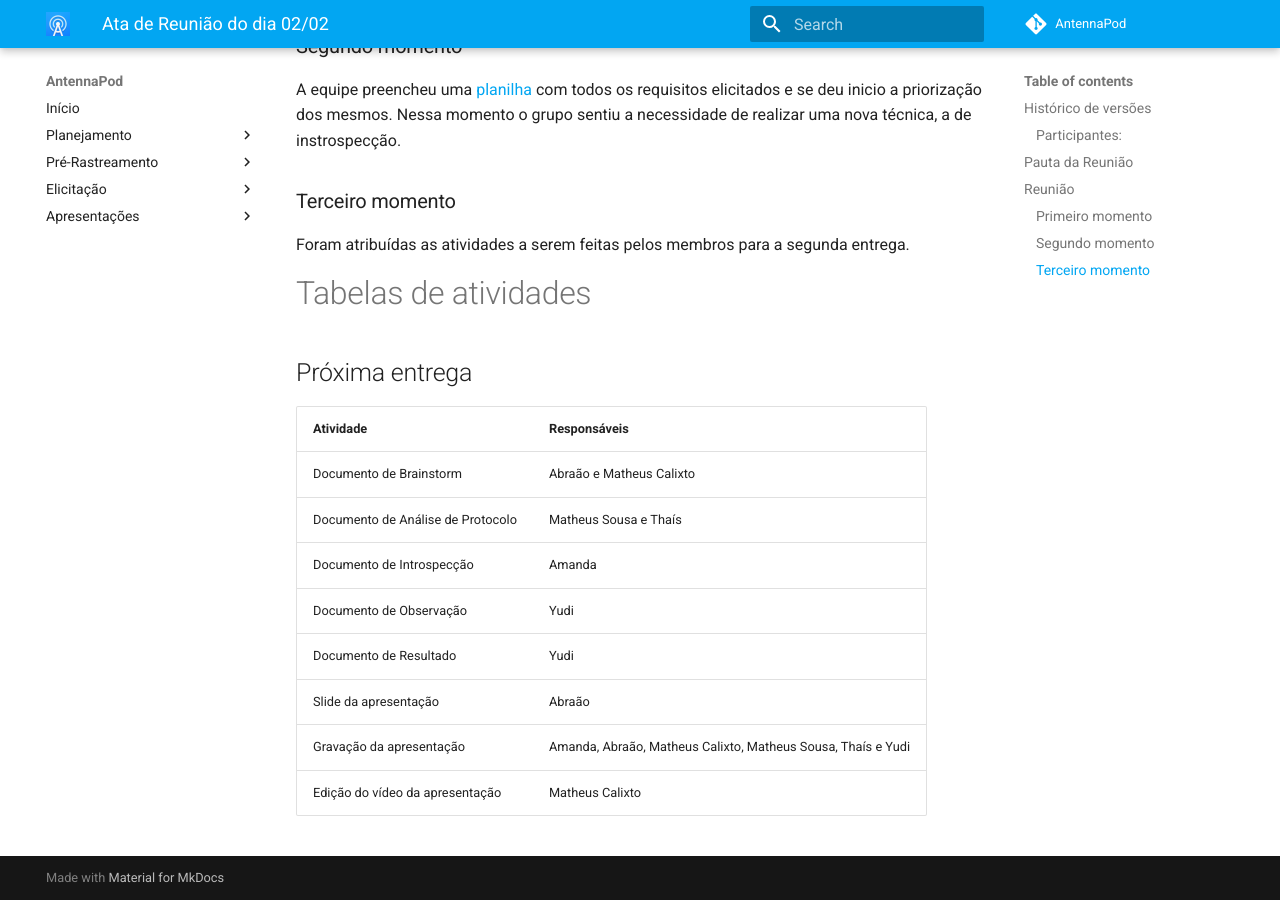
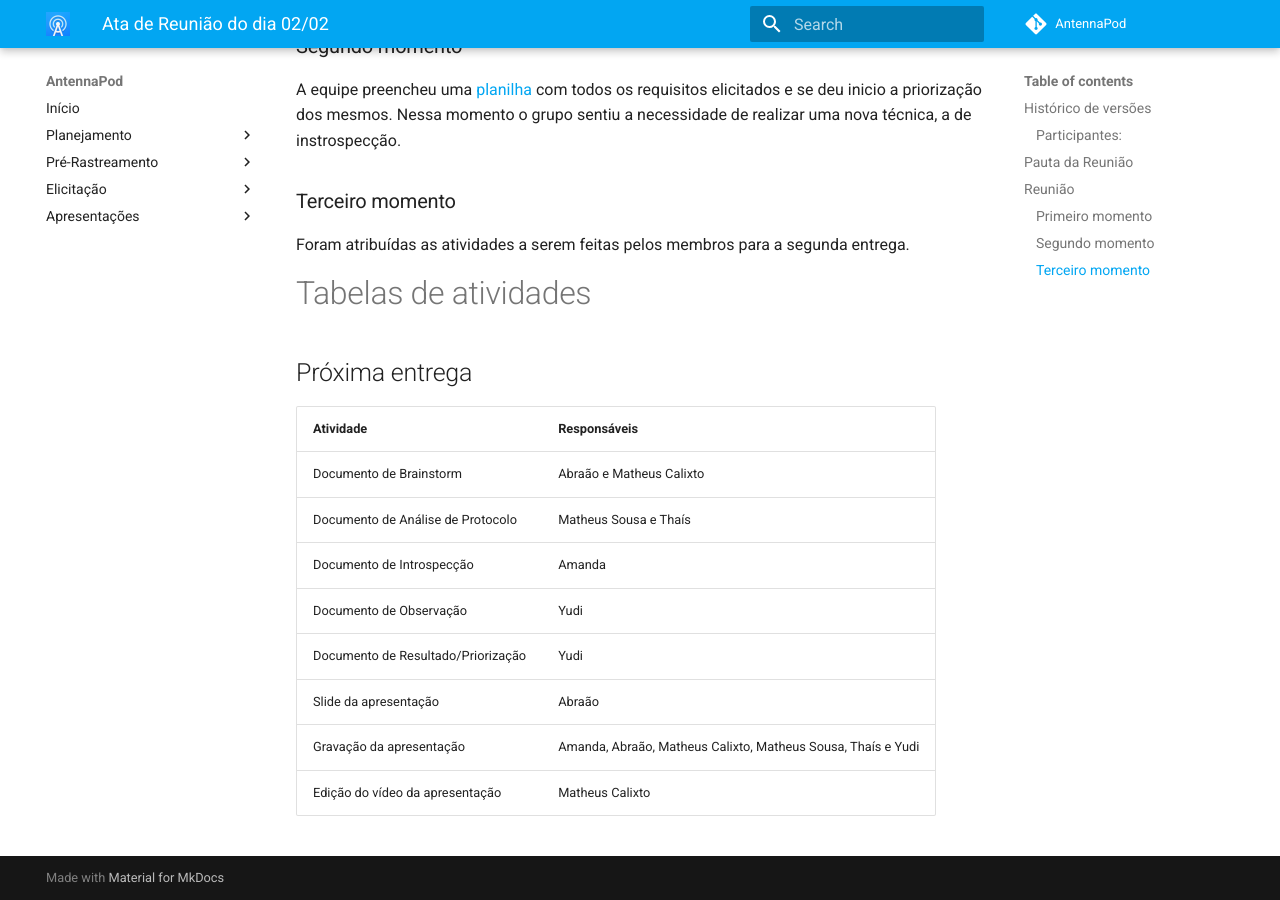
Before and after one commit to Requisitos-de-Software/2021.2-AntennaPod, an MkDocs documentation site: the page built from docs/reunioes/17-02.md, in a window 1280 px wide and 900 px high, scrolled down 1242 px. Built offline with MkDocs 1.6.1 and Material for MkDocs 9.7.7, drawn with Linux system fonts in a browser that asks for light colours; comment, search, counter and statistics services are not loaded.

Commit message:
:repeat:(#31) Alteração do nome de um documento listado

```diff
--- a/docs/reunioes/17-02.md
+++ b/docs/reunioes/17-02.md
@@ -48,13 +48,13 @@ Foram atribuídas as atividades a serem feitas pelos membros para a segunda entr
 
 ## Próxima entrega
 
-| Atividade                         | Responsáveis                                                 |
-| --------------------------------- | ------------------------------------------------------------ |
-| Documento de Brainstorm           | Abraão e Matheus Calixto                                     |
-| Documento de Análise de Protocolo | Matheus Sousa e Thaís                                        |
-| Documento de Introspecção         | Amanda                                                       |
-| Documento de Observação           | Yudi                                                         |
-| Documento de Resultado            | Yudi                                                         |
-| Slide da apresentação             | Abraão                                                       |
-| Gravação da apresentação          | Amanda, Abraão, Matheus Calixto, Matheus Sousa, Thaís e Yudi |
-| Edição do vídeo da apresentação   | Matheus Calixto                                              |
+| Atividade                          | Responsáveis                                                 |
+| ---------------------------------- | ------------------------------------------------------------ |
+| Documento de Brainstorm            | Abraão e Matheus Calixto                                     |
+| Documento de Análise de Protocolo  | Matheus Sousa e Thaís                                        |
+| Documento de Introspecção          | Amanda                                                       |
+| Documento de Observação            | Yudi                                                         |
+| Documento de Resultado/Priorização | Yudi                                                         |
+| Slide da apresentação              | Abraão                                                       |
+| Gravação da apresentação           | Amanda, Abraão, Matheus Calixto, Matheus Sousa, Thaís e Yudi |
+| Edição do vídeo da apresentação    | Matheus Calixto                                              |
```
Also changed, not shown: other parts of docs/reunioes/17-02.md (+3 -3 lines).
